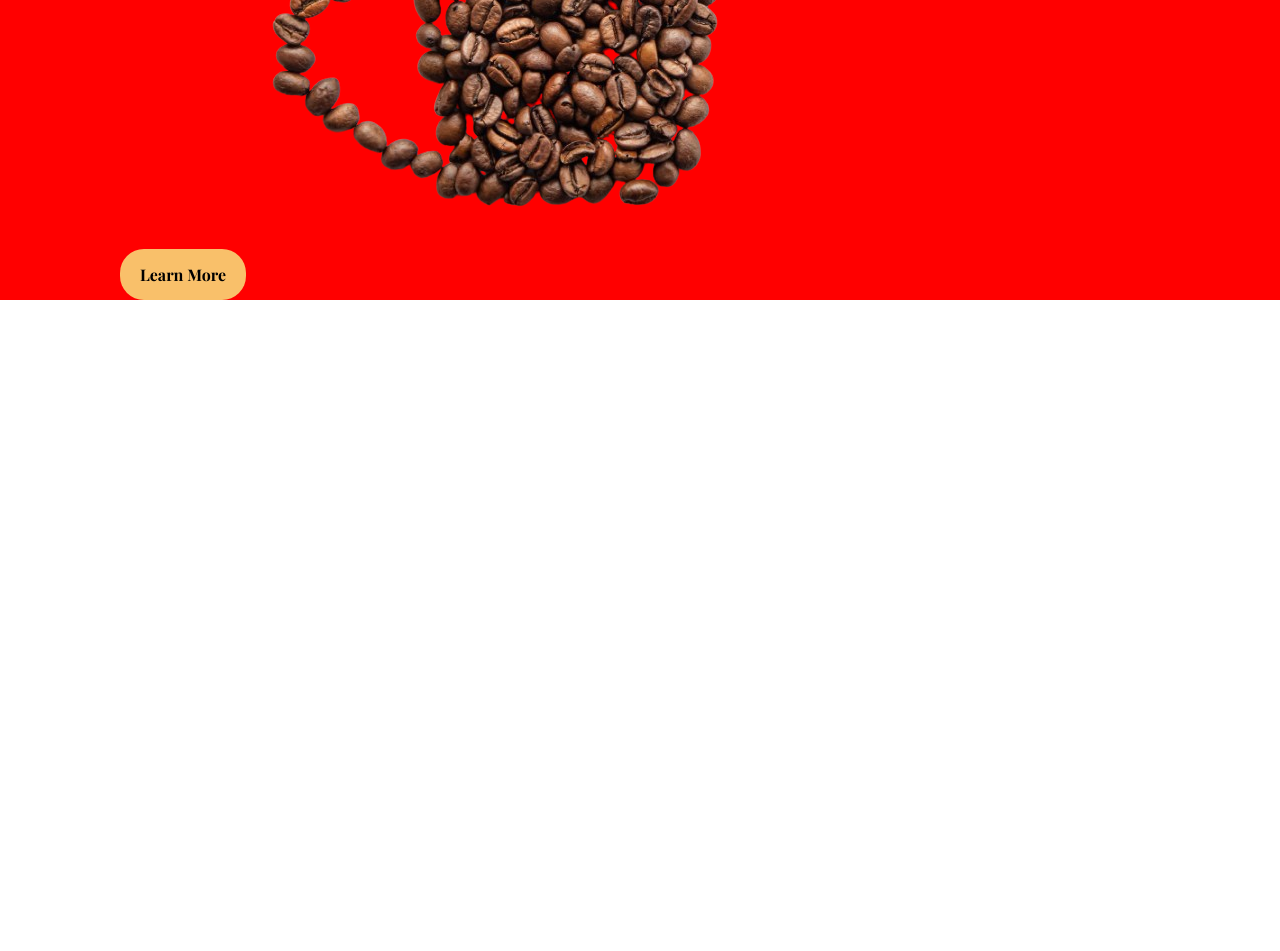
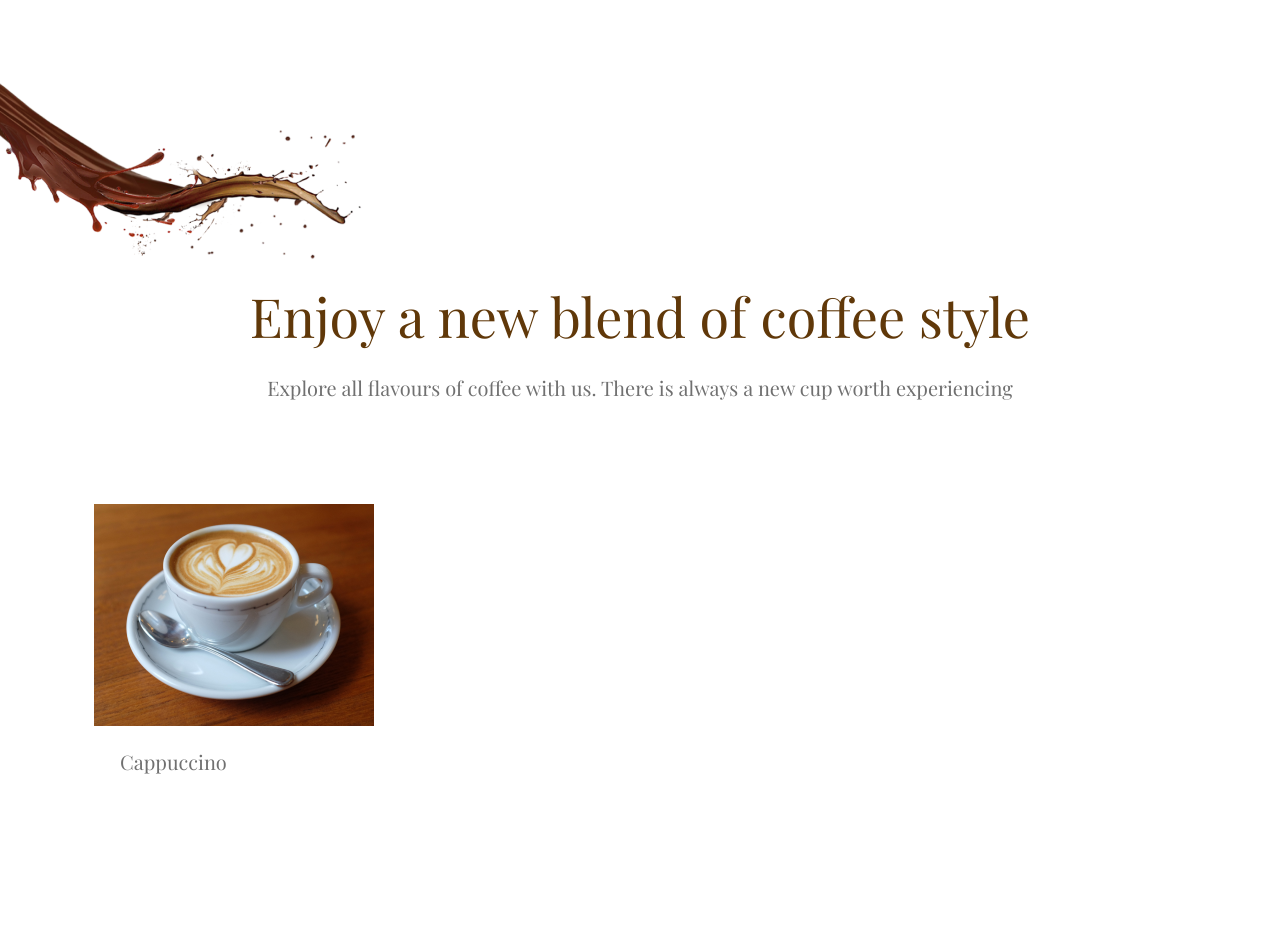
Before and after one commit to D-Venerable1/Bean_Scene_Coffee, a plain HTML site: page index.html in a window 1280 px wide. Shown: the part 1349-2300 px from the top of the page. Before the commit the page ends 1649 px from the top, so only its background shows below. Drawn offline with nearby package versions, Linux system fonts and the light colour scheme; a web font is replaced by a local one.

Commit message:
new changes

```diff
--- a/index.css
+++ b/index.css
@@ -32,7 +32,7 @@ background-color: #F9C06A;
 border-radius: 24px;
 }
 header{
-    height: 768px;
+    height: 800px;
     background-image: url(./image/coffee_image.png);
     background-size: cover;
     background-repeat: no-repeat;
@@ -71,6 +71,7 @@ font-size: 54px;
 font-weight: 700px;
 line-height: 71.98px;
 color: #603809;
+margin-top: 150px;
 }
 main pre p:nth-child(2){
     font-family: Playfair Display;
@@ -80,8 +81,30 @@ main pre p:nth-child(2){
     color: #707070;
 }
 main{
-    background-color: red;
+    background-color: white;
+    margin-top: -80px;
 }
 #coffee{
+    margin-left: 750px;
+    margin-top: -430px;
+    display: flex;
+}
+main input{
 
 }
+#blend{
+font-size: 54px;
+font-weight: 700px;
+color: #603809;
+font-family: Playfair Display;
+line-height: 71.98px;
+text-align:center;
+}
+#sub-blend{
+    font-size: 20px;
+    font-weight: 400px;
+    color: #707070;
+    font-family: Playfair Display;
+    line-height: 71.98px;
+    text-align:center;
+}
--- a/index.html
+++ b/index.html
@@ -45,6 +45,44 @@ than others you have ever tasted.</p>
     </pre>
     <input type="button" value="Learn More">
     <img src="./image/stylized-cup-coffee-out-coffee-beans-flat-lay_1-removebg-preview.png" id="coffee">
+    <img src="./image/coffee_blast.png">
+    <p id="blend">Enjoy a new blend of coffee style</p>
+    <p id="sub-blend">Explore all flavours of coffee with us. There is always a new cup worth experiencing</p>
+    <div>
+        <pre>
+            <img src="./image/Rectangle 7.png">
+            <p>Cappuccino</p>
+            <p>Coffee 50% | Milk 50%</p>
+            <p>$8.50</p>
+        </pre>
+    </div>
+    <div>
+        <pre>
+            <img src="./image/Rectangle 9.png">
+            <p>Chai Latte</p>
+            <p>Coffee 50% | Milk 50%</p>
+            <p>$8.50</p>
+        </pre>
+
+    </div>
+    <div>
+        <pre>
+            <img src="./image/Rectangle 11.png">
+            <p>Chai Latte</p>
+            <p>Coffee 50% | Milk 50%</p>
+            <p>$8.50</p>
+        </pre>
+
+    </div>
+    <div>
+        <pre>
+            <img src="./image/Rectangle 11.png">
+            <p>Macchiato</p>
+            <p>Coffee 50% | Milk 50%</p>
+            <p>$8.50</p>
+        </pre>
+
+    </div>
 </main>
 </body>
 </html>
```
